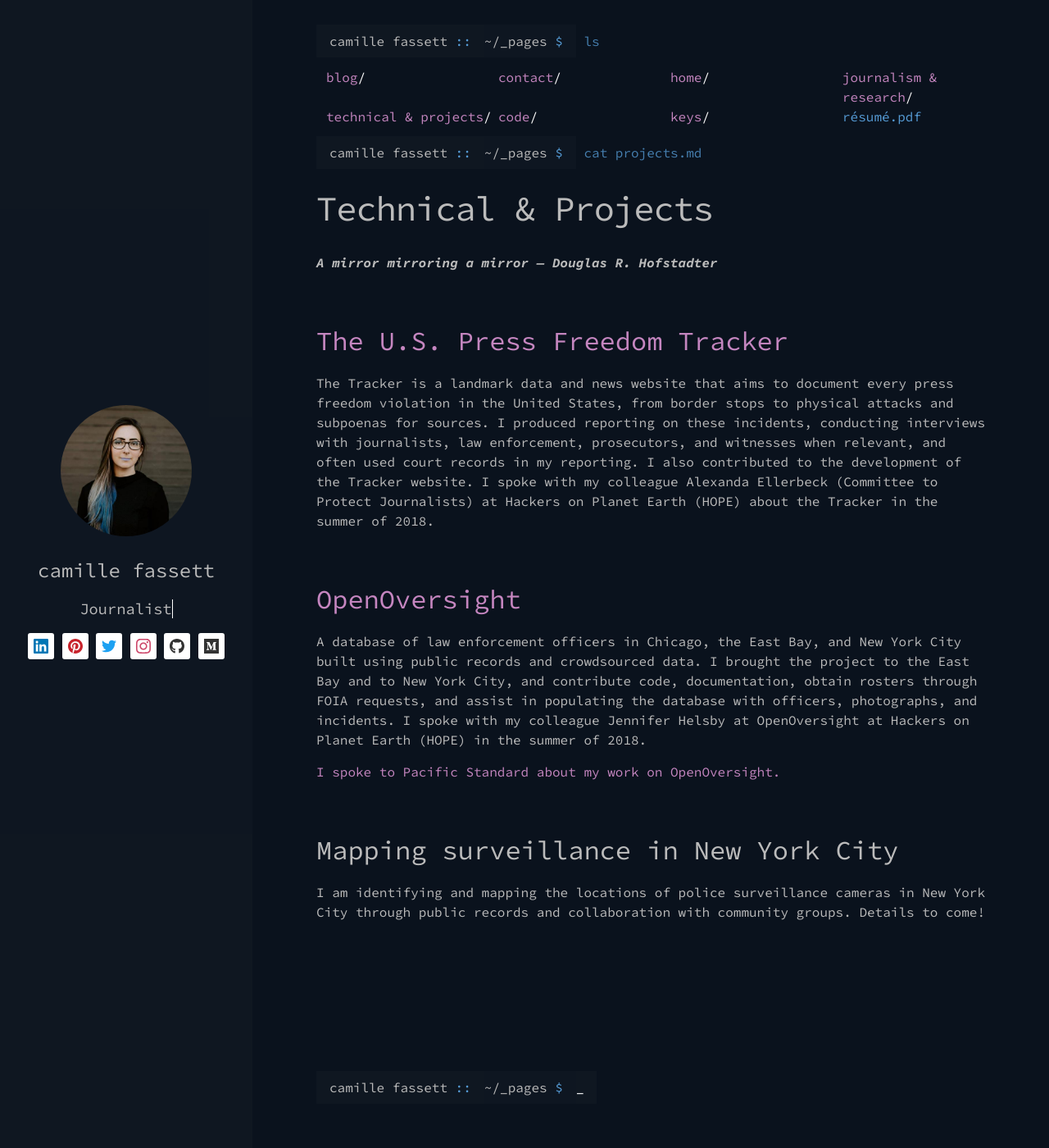
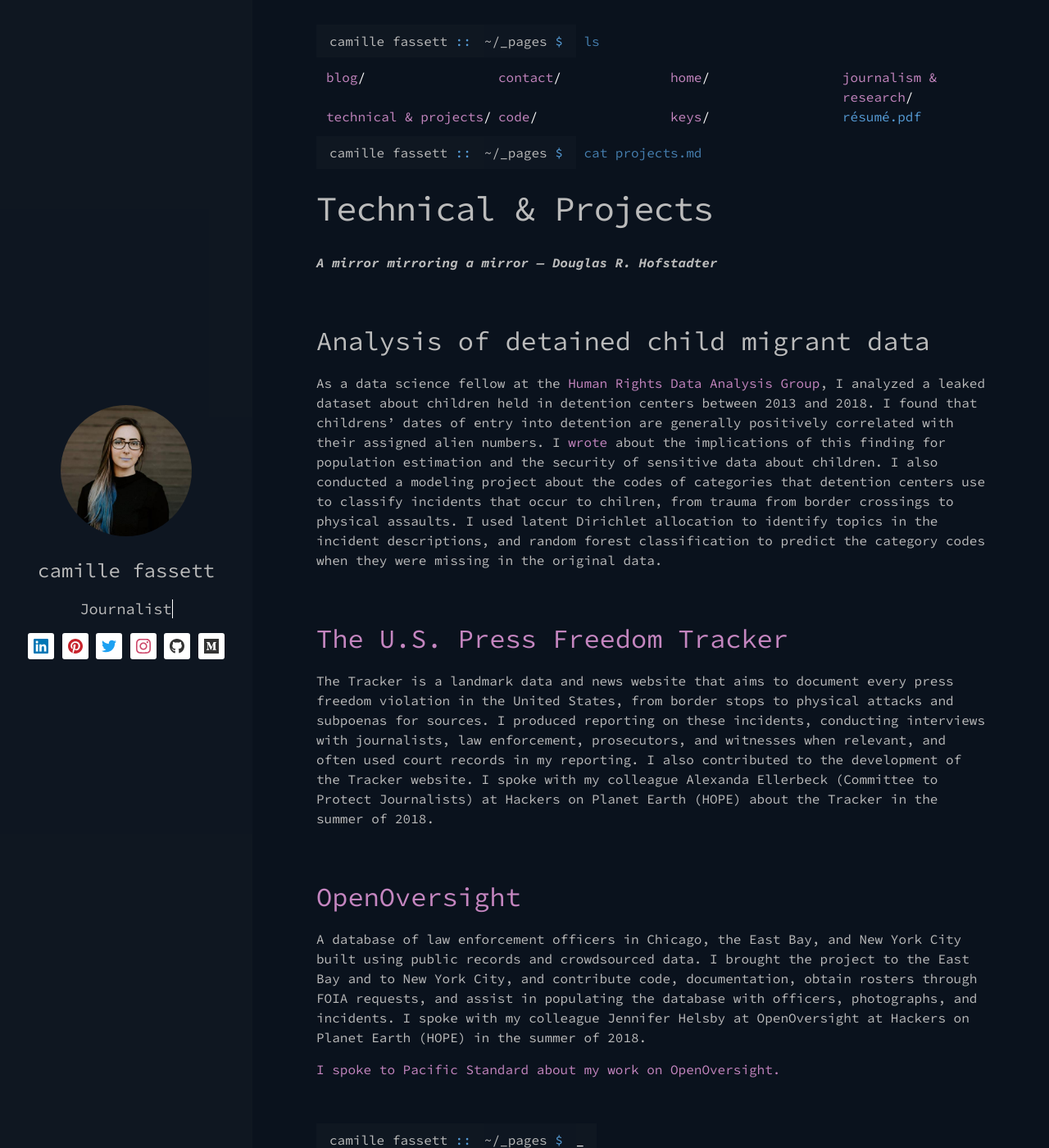
Before and after one commit to ssempervirens/ssempervirens.github.io, a Jekyll site: the page built from _pages/projects.md, in a window 1280 px wide and 1400 px high. Shown: the whole window at 82% size. Built offline with Jekyll 4.4.1, drawn with Linux system fonts in a browser that asks for light colours; nearby versions of some CDN libraries.

Commit message:
fix projects page

```diff
--- a/_pages/projects.md
+++ b/_pages/projects.md
@@ -4,6 +4,9 @@ filename: projects.md
 ---
 
 ***A mirror mirroring a mirror — Douglas R. Hofstadter***
+
+## Analysis of detained child migrant data
+As a data science fellow at the [Human Rights Data Analysis Group](https://hrdag.org/), I analyzed a leaked dataset about children held in detention centers between 2013 and 2018. I found that childrens' dates of entry into detention are generally positively correlated with their assigned alien numbers. I [wrote](https://hrdag.org/2020/01/29/identifiers-detained-children/) about the implications of this finding for population estimation and the security of sensitive data about children. I also conducted a modeling project about the codes of categories that detention centers use to classify incidents that occur to chilren, from trauma from border crossings to physical assaults. I used latent Dirichlet allocation to identify topics in the incident descriptions, and random forest classification to predict the category codes when they were missing in the original data.
 
 ## [The U.S. Press Freedom Tracker](https://pressfreedomtracker.us)
 The Tracker is a landmark data and news website that aims to document every press freedom violation in the United States, from border stops to physical attacks and subpoenas for sources. I produced reporting on these incidents, conducting interviews with journalists, law enforcement, prosecutors, and witnesses when relevant, and often used court records in my reporting. I also contributed to the development of the Tracker website. I spoke with my colleague Alexanda Ellerbeck (Committee to Protect Journalists) at Hackers on Planet Earth (HOPE) about the Tracker in the summer of 2018.
@@ -12,6 +15,3 @@ The Tracker is a landmark data and news website that aims to document every pres
 A database of law enforcement officers in Chicago, the East Bay, and New York City built using public records and crowdsourced data. I brought the project to the East Bay and to New York City, and contribute code, documentation, obtain rosters through FOIA requests, and assist in populating the database with officers, photographs, and incidents. I spoke with my colleague Jennifer Helsby at OpenOversight at Hackers on Planet Earth (HOPE) in the summer of 2018.
 
 [I spoke to Pacific Standard about my work on OpenOversight.](https://psmag.com/news/new-database-seeks-to-index-police-officers)
-
-## Mapping surveillance in New York City
-I am identifying and mapping the locations of police surveillance cameras in New York City through public records and collaboration with community groups. Details to come!
```
